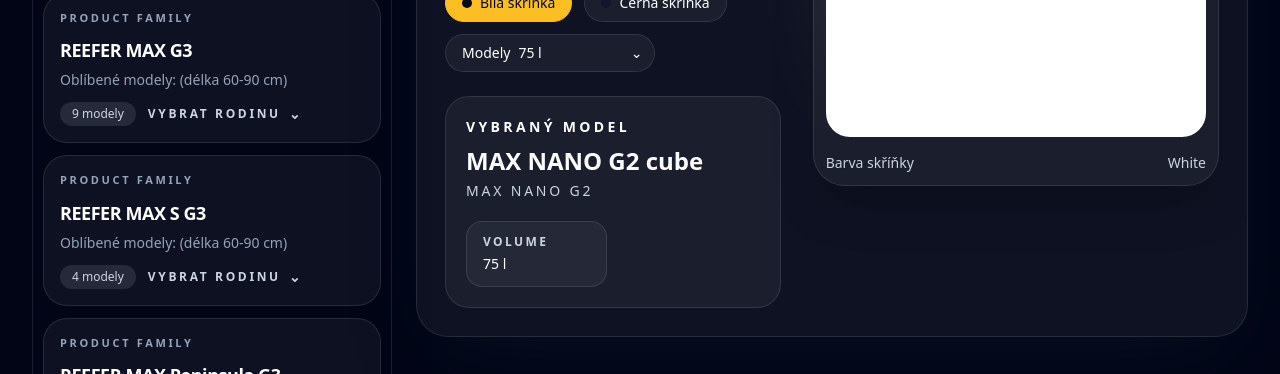
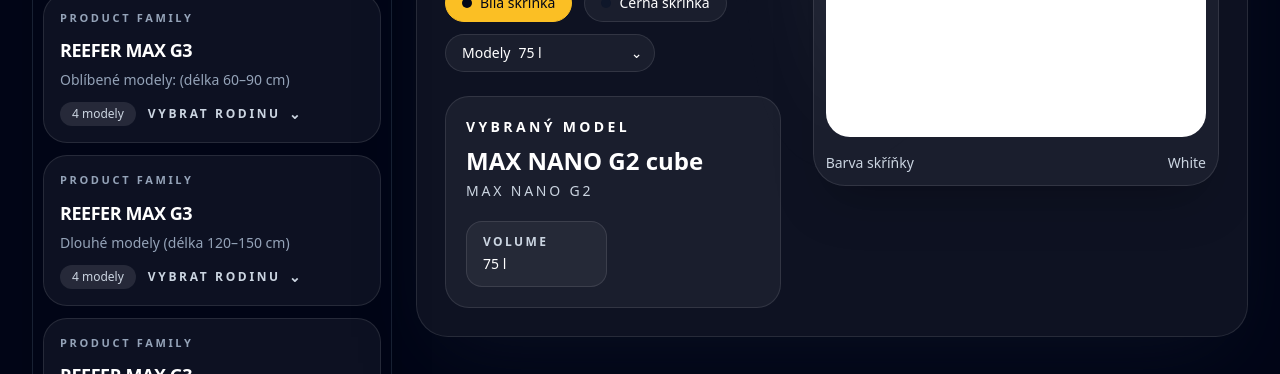
Before and after one commit to czhyenacz-g/red-sea.cz, a Next.js app: page /aquariums in a window 1280 px wide. Shown: the part 426-800 px from the top of the page. Built offline with nearby package versions, Linux system fonts and the light colour scheme.

Commit message:
feat: split reefer max g3 size families

```diff
--- a/app/components/AquariumCatalogClient.tsx
+++ b/app/components/AquariumCatalogClient.tsx
@@ -79,24 +79,6 @@
   selectedProduct: AquariumProduct;
   onSelectProduct: (slug: string) => void;
 }) {
-  const modelGroups = useMemo(() => {
-    if (group.slug !== "reefer-max-g3") {
-      return null;
-    }
-
-    return group.products.reduce<Array<{ label: string; options: Array<{ slug: string; label: string }> }>>((acc, product) => {
-      const label = product.subgroupLabel ?? "";
-      const bucket = acc.find((entry) => entry.label === label);
-      const option = { slug: product.slug, label: product.volume ?? product.name };
-      if (bucket) {
-        bucket.options.push(option);
-      } else {
-        acc.push({ label, options: [option] });
-      }
-      return acc;
-    }, []);
-  }, [group]);
-
   return (
     <div className="space-y-4">
       <AquariumColorSwitcher
@@ -106,7 +88,6 @@
         intro={group.fullDescription}
         product={selectedProduct}
         modelOptions={group.products.map((product) => ({ slug: product.slug, label: product.volume ?? product.name }))}
-        modelGroups={modelGroups ?? undefined}
         selectedModelSlug={selectedProduct.slug}
         onSelectModel={onSelectProduct}
       />
--- a/app/data/aquariums.ts
+++ b/app/data/aquariums.ts
@@ -12,7 +12,6 @@
   name: string;
   series: string;
   groupSlug: string;
-  subgroupLabel?: string;
   featured?: boolean;
   volume?: string;
   status: AquariumStatus;
@@ -49,17 +48,7 @@
 const MAX_NANO_GROUP_FULL_DESCRIPTION =
   "Akvária této skupiny mají filtraci umístěnou v zadní komoře a proto se mohou prodávat i bez skříňky. Jsou vybavené veškerou potřebnou technikou. Led světlo, čerpadlo i odpěňovač. Jsou připraveny i pro použití ReefAto i NanoMat, které k nim lze přikoupit.";
 
-const REEFER_G3_GROUP_SIDEBAR_SUMMARY = "Oblíbené modely: (délka 60-90 cm)";
-
-const REEFER_G3_GROUP_FULL_DESCRIPTION = "Akvarijní designové komplety se vyznačují nejen dokonalým vzhledem, ale i snadnou obsluhovatelností. Jsou rozděleny na tyto skupiny:";
-
-const REEFER_G3_HIGHLIGHTS = [
-  "Oblíbené modely: (délka 60-90 cm)",
-];
-
-const REEFER_G3_SERIES_RULES = [
-  "Dlouhé modely (délka 120-150 cm)",
-];
+const REEFER_G3_GROUP_FULL_DESCRIPTION = "Akvarijní designové komplety se vyznačují nejen dokonalým vzhledem, ale i snadnou obsluhovatelností.";
 
 const EMPTY_VARIANTS: Record<CabinetColor, AquariumVariant> = {
   white: { image: null, imageAlt: "Akvárium s bílým provedením" },
@@ -142,20 +131,18 @@
   },
 ];
 
-const reefMaxG3Products: AquariumProduct[] = [
+const reefMaxG3_60_90Products: AquariumProduct[] = [
   {
     slug: "reefer-max-170-g3",
     name: "REEFER MAX 170 G3",
     series: "REEFER MAX G3",
-    groupSlug: "reefer-max-g3",
-    subgroupLabel: "60–90 cm",
+    groupSlug: "reefer-max-g3-60-90",
     status: "placeholder",
     source: {
       status: "provided-text",
       note: "Based on supplied Czech source text and general REEFER G3 copy.",
     },
-    shortDescription: "Oblíbené modely: (délka 60-90 cm)",
-    highlights: [...REEFER_G3_HIGHLIGHTS, ...REEFER_G3_SERIES_RULES],
+    shortDescription: "Oblíbené modely: (délka 60–90 cm)",
     variants: EMPTY_VARIANTS,
     specs: [],
   },
@@ -163,15 +150,13 @@
     slug: "reefer-max-200-g3",
     name: "REEFER MAX 200 G3",
     series: "REEFER MAX G3",
-    groupSlug: "reefer-max-g3",
-    subgroupLabel: "60–90 cm",
+    groupSlug: "reefer-max-g3-60-90",
     status: "placeholder",
     source: {
       status: "provided-text",
       note: "Based on supplied Czech source text and general REEFER G3 copy.",
     },
-    shortDescription: "Oblíbené modely: (délka 60-90 cm)",
-    highlights: [...REEFER_G3_HIGHLIGHTS, ...REEFER_G3_SERIES_RULES],
+    shortDescription: "Oblíbené modely: (délka 60–90 cm)",
     variants: EMPTY_VARIANTS,
     specs: [],
   },
@@ -179,15 +164,13 @@
     slug: "reefer-max-250-g3",
     name: "REEFER MAX 250 G3",
     series: "REEFER MAX G3",
-    groupSlug: "reefer-max-g3",
-    subgroupLabel: "60–90 cm",
+    groupSlug: "reefer-max-g3-60-90",
     status: "placeholder",
     source: {
       status: "provided-text",
       note: "Based on supplied Czech source text and general REEFER G3 copy.",
     },
-    shortDescription: "Oblíbené modely: (délka 60-90 cm)",
-    highlights: [...REEFER_G3_HIGHLIGHTS, ...REEFER_G3_SERIES_RULES],
+    shortDescription: "Oblíbené modely: (délka 60–90 cm)",
     variants: EMPTY_VARIANTS,
     specs: [],
   },
@@ -195,31 +178,30 @@
     slug: "reefer-max-300-g3",
     name: "REEFER MAX 300 G3",
     series: "REEFER MAX G3",
-    groupSlug: "reefer-max-g3",
-    subgroupLabel: "60–90 cm",
+    groupSlug: "reefer-max-g3-60-90",
     status: "placeholder",
     source: {
       status: "provided-text",
       note: "Based on supplied Czech source text and general REEFER G3 copy.",
     },
-    shortDescription: "Oblíbené modely: (délka 60-90 cm)",
-    highlights: [...REEFER_G3_HIGHLIGHTS, ...REEFER_G3_SERIES_RULES],
+    shortDescription: "Oblíbené modely: (délka 60–90 cm)",
     variants: EMPTY_VARIANTS,
     specs: [],
   },
+];
+
+const reefMaxG3_120_150Products: AquariumProduct[] = [
   {
     slug: "reefer-max-350-g3",
     name: "REEFER MAX 350 G3",
     series: "REEFER MAX G3",
-    groupSlug: "reefer-max-g3",
-    subgroupLabel: "120–150 cm",
+    groupSlug: "reefer-max-g3-120-150",
     status: "placeholder",
     source: {
       status: "provided-text",
       note: "Based on supplied Czech source text and general REEFER G3 copy.",
     },
-    shortDescription: "Oblíbené modely: (délka 60-90 cm)",
-    highlights: [...REEFER_G3_HIGHLIGHTS, ...REEFER_G3_SERIES_RULES],
+    shortDescription: "Dlouhé modely (délka 120–150 cm)",
     variants: EMPTY_VARIANTS,
     specs: [],
   },
@@ -227,15 +209,13 @@
     slug: "reefer-max-425-g3",
     name: "REEFER MAX 425 G3",
     series: "REEFER MAX G3",
-    groupSlug: "reefer-max-g3",
-    subgroupLabel: "120–150 cm",
+    groupSlug: "reefer-max-g3-120-150",
     status: "placeholder",
     source: {
       status: "provided-text",
       note: "Based on supplied Czech source text and general REEFER G3 copy.",
     },
-    shortDescription: "Oblíbené modely: (délka 60-90 cm)",
-    highlights: [...REEFER_G3_HIGHLIGHTS, ...REEFER_G3_SERIES_RULES, "Eurobraced applies here and above [i]"],
+    shortDescription: "Dlouhé modely (délka 120–150 cm)",
     variants: EMPTY_VARIANTS,
     specs: [],
   },
@@ -243,15 +223,13 @@
     slug: "reefer-max-525-g3",
     name: "REEFER MAX 525 G3",
     series: "REEFER MAX G3",
-    groupSlug: "reefer-max-g3",
-    subgroupLabel: "120–150 cm",
+    groupSlug: "reefer-max-g3-120-150",
     status: "placeholder",
     source: {
       status: "provided-text",
       note: "Based on supplied Czech source text and general REEFER G3 copy.",
     },
-    shortDescription: "Oblíbené modely: (délka 60-90 cm)",
-    highlights: [...REEFER_G3_HIGHLIGHTS, ...REEFER_G3_SERIES_RULES, "Eurobraced applies here and above [i]"],
+    shortDescription: "Dlouhé modely (délka 120–150 cm)",
     variants: EMPTY_VARIANTS,
     specs: [],
   },
@@ -259,31 +237,30 @@
     slug: "reefer-max-625-g3",
     name: "REEFER MAX 625 G3",
     series: "REEFER MAX G3",
-    groupSlug: "reefer-max-g3",
-    subgroupLabel: "120–150 cm",
+    groupSlug: "reefer-max-g3-120-150",
     status: "placeholder",
     source: {
       status: "provided-text",
       note: "Based on supplied Czech source text and general REEFER G3 copy.",
     },
-    shortDescription: "Oblíbené modely: (délka 60-90 cm)",
-    highlights: [...REEFER_G3_HIGHLIGHTS, ...REEFER_G3_SERIES_RULES, "Eurobraced applies here and above [i]"],
+    shortDescription: "Dlouhé modely (délka 120–150 cm)",
     variants: EMPTY_VARIANTS,
     specs: [],
   },
+];
+
+const reefMaxG3_180Products: AquariumProduct[] = [
   {
     slug: "reefer-max-750-g3",
     name: "REEFER MAX 750 G3",
     series: "REEFER MAX G3",
-    groupSlug: "reefer-max-g3",
-    subgroupLabel: "180 cm",
+    groupSlug: "reefer-max-g3-180",
     status: "placeholder",
     source: {
       status: "provided-text",
       note: "Based on supplied Czech source text and general REEFER G3 copy.",
     },
-    shortDescription: "Oblíbené modely: (délka 60-90 cm)",
-    highlights: [...REEFER_G3_HIGHLIGHTS, ...REEFER_G3_SERIES_RULES, "Eurobraced applies here and above [i]"],
+    shortDescription: "Extra dlouhé modely (délka 180 cm)",
     variants: EMPTY_VARIANTS,
     specs: [],
   },
@@ -311,7 +288,6 @@
       note: "Based on supplied Czech source text and general REEFER G3 copy.",
     },
     shortDescription: "Oblíbené modely: (délka 60-90 cm)",
-    highlights: [...REEFER_G3_HIGHLIGHTS, ...REEFER_G3_SERIES_RULES],
     variants: EMPTY_VARIANTS,
     specs: [],
   };
@@ -329,7 +305,6 @@
       note: "Based on supplied Czech source text and general REEFER G3 copy.",
     },
     shortDescription: "Oblíbené modely: (délka 60-90 cm)",
-    highlights: [...REEFER_G3_HIGHLIGHTS, "Regular and Peninsula designs"],
     variants: EMPTY_VARIANTS,
     specs: [{ label: "Length", value: "96 cm" }],
   },
@@ -344,7 +319,6 @@
       note: "Based on supplied Czech source text and general REEFER G3 copy.",
     },
     shortDescription: "Oblíbené modely: (délka 60-90 cm)",
-    highlights: [...REEFER_G3_HIGHLIGHTS, "Regular and Peninsula designs"],
     variants: EMPTY_VARIANTS,
     specs: [{ label: "Length", value: "125 cm" }],
   },
@@ -362,7 +336,6 @@
       note: "Based on supplied Czech source text and general REEFER G3 copy.",
     },
     shortDescription: "Oblíbené modely: (délka 60-90 cm)",
-    highlights: [...REEFER_G3_HIGHLIGHTS, "Regular and Peninsula designs"],
     variants: EMPTY_VARIANTS,
     specs: [{ label: "Length", value: "151 cm" }],
   },
@@ -377,7 +350,6 @@
       note: "Based on supplied Czech source text and general REEFER G3 copy.",
     },
     shortDescription: "REEFER MAX S -Peninsula (průhledová akvária, hliníkový rám)",
-    highlights: [...REEFER_G3_HIGHLIGHTS, "Regular and Peninsula designs"],
     variants: EMPTY_VARIANTS,
     specs: [{ label: "Length", value: "200 cm" }],
   },
@@ -396,15 +368,37 @@
     products: maxNanoProducts,
   },
   {
-    slug: "reefer-max-g3",
+    slug: "reefer-max-g3-60-90",
     name: "REEFER MAX G3",
     source: {
       status: "provided-text",
       note: "Based on supplied Czech source text.",
     },
-    sidebarSummary: REEFER_G3_GROUP_SIDEBAR_SUMMARY,
+    sidebarSummary: "Oblíbené modely: (délka 60–90 cm)",
     fullDescription: REEFER_G3_GROUP_FULL_DESCRIPTION,
-    products: reefMaxG3Products,
+    products: reefMaxG3_60_90Products,
+  },
+  {
+    slug: "reefer-max-g3-120-150",
+    name: "REEFER MAX G3",
+    source: {
+      status: "provided-text",
+      note: "Based on supplied Czech source text.",
+    },
+    sidebarSummary: "Dlouhé modely (délka 120–150 cm)",
+    fullDescription: REEFER_G3_GROUP_FULL_DESCRIPTION,
+    products: reefMaxG3_120_150Products,
+  },
+  {
+    slug: "reefer-max-g3-180",
+    name: "REEFER MAX G3",
+    source: {
+      status: "provided-text",
+      note: "Based on supplied Czech source text.",
+    },
+    sidebarSummary: "Extra dlouhé modely (délka 180 cm)",
+    fullDescription: REEFER_G3_GROUP_FULL_DESCRIPTION,
+    products: reefMaxG3_180Products,
   },
   {
     slug: "reefer-max-s-g3",
@@ -413,7 +407,7 @@
       status: "provided-text",
       note: "Based on supplied Czech source text.",
     },
-    sidebarSummary: REEFER_G3_GROUP_SIDEBAR_SUMMARY,
+    sidebarSummary: REEFER_G3_GROUP_FULL_DESCRIPTION,
     fullDescription: REEFER_G3_GROUP_FULL_DESCRIPTION,
     products: reefMaxSProducts,
   },
```
